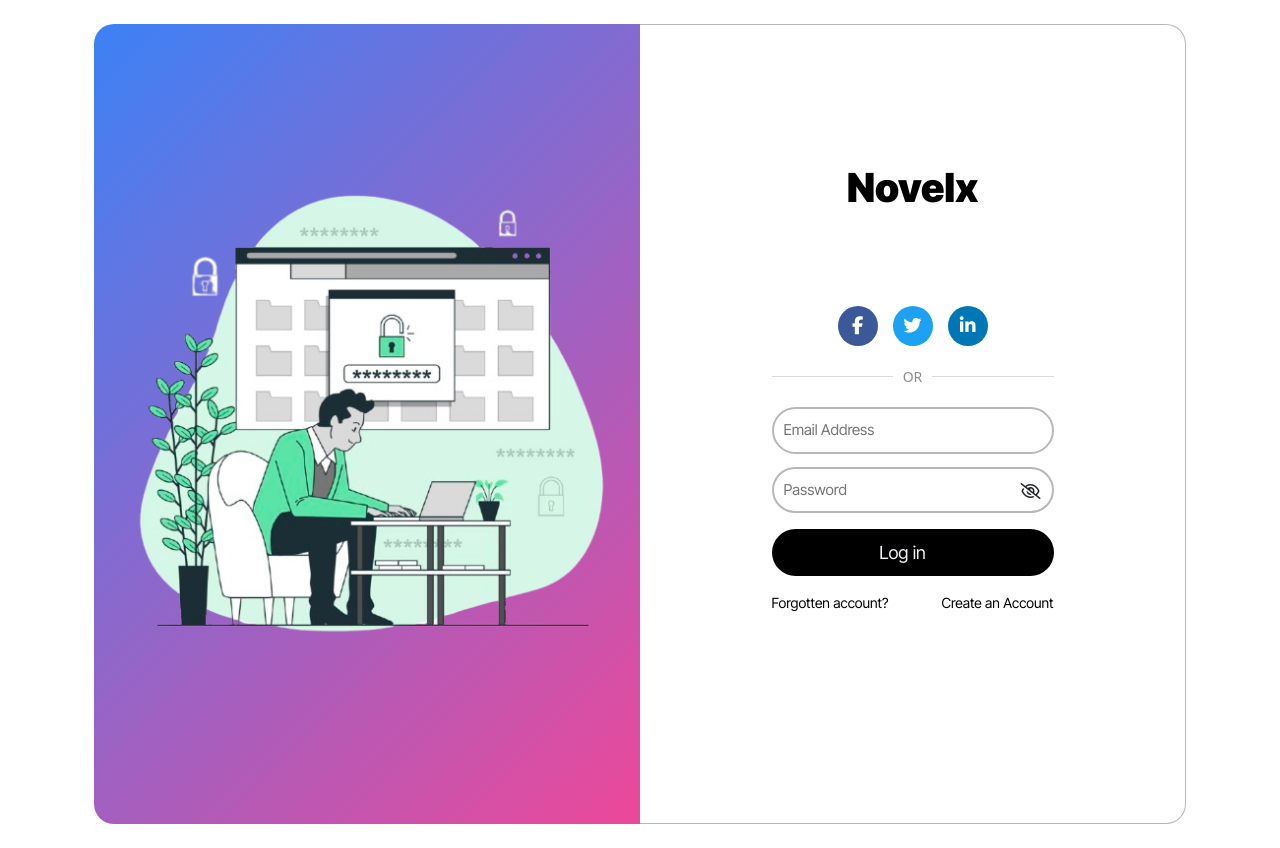
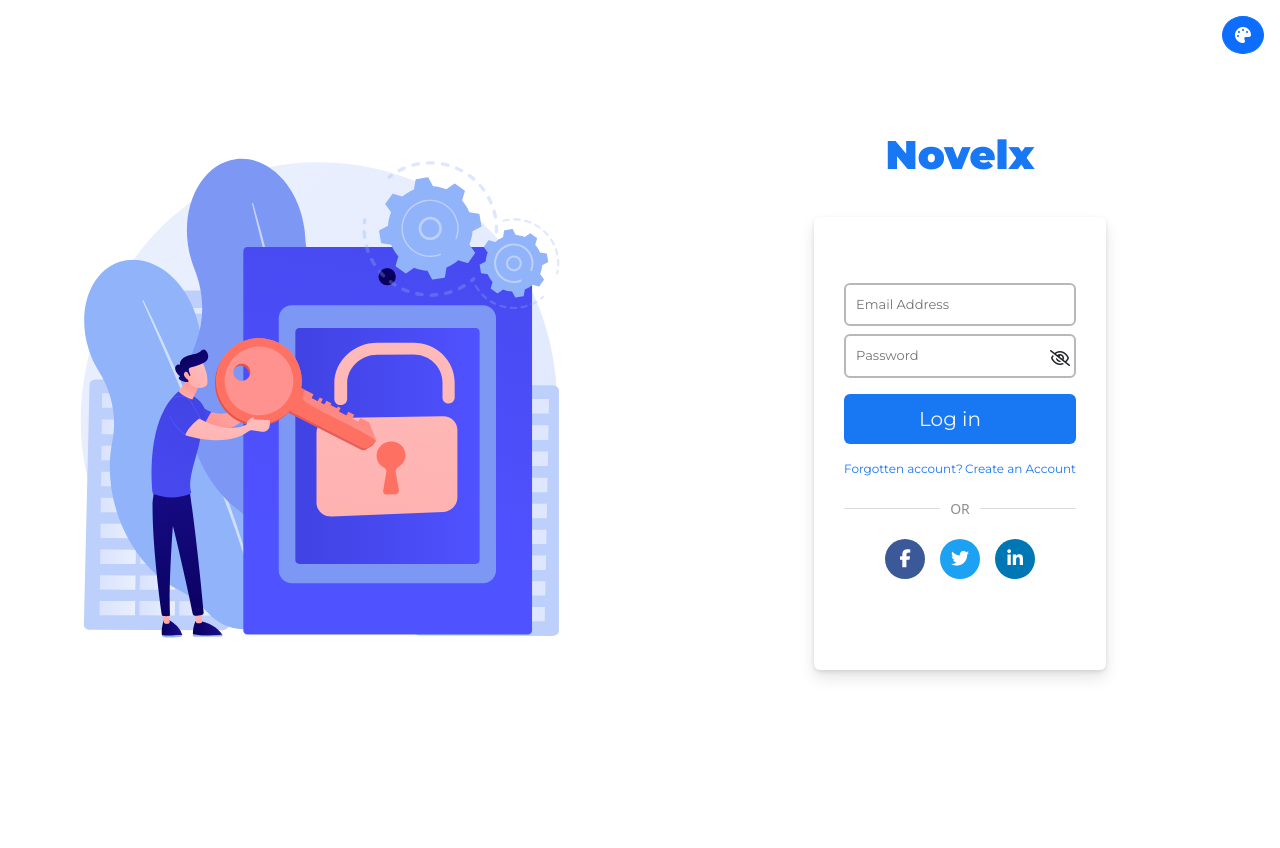
Before and after one commit to Athersh-SR/Login-package, a plain HTML site: page index.html in a window 1280 px wide. After the commit the page ends 800 px from the top, so only its background shows below. Drawn offline with nearby package versions, Linux system fonts and the light colour scheme.

Commit message:
third  commit

```diff
--- a/assets/css/template_1.css
+++ b/assets/css/template_1.css
@@ -75,7 +75,7 @@ form button:hover {
 
 form .form__menus a {
     color: var(--primary-color);
-    font-size: 14px;
+    font-size: 12px;
     cursor: pointer;
     text-decoration: none;
     font-family: var(--primary-font);
@@ -105,7 +105,7 @@ form .form__menus a:hover {
     font-weight: 500;
 }
 
-.social-button {
+/* .social-button {
     display: flex;
     align-items: center;
     gap: 30px;
@@ -127,8 +127,66 @@ form .form__menus a:hover {
 
 .social-button > i{
     font-size: 24px;
+} */
+.social-login {
+    margin: 20px 0;
 }
 
+.social-login p {
+    margin-bottom: 10px;
+    font-weight: 500;
+}
+
+.social-buttons {
+    display: flex;
+    justify-content: center;
+    gap: 15px;
+}
+
+.social-button {
+    width: 40px;
+    height: 40px;
+    border-radius: 50%;
+    background-color: #f1f1f1;
+    display: flex;
+    align-items: center;
+    justify-content: center;
+    font-size: 18px;
+    color: white;
+    transition: transform 0.2s;
+}
+
+.social-button:hover {
+    transform: scale(1.1);
+    cursor: pointer;
+}
+
+.facebook {
+    background-color: #3b5998;
+}
+
+.twitter {
+    background-color: #1da1f2;
+}
+
+.linkedin {
+    background-color: #0077b5;
+}
+.template-switcher .dropdown-menu {
+    transform-origin: top right;
+    transform: scaleY(0);
+    opacity: 0;
+    transition: transform 0.2s ease-out, opacity 0.2s ease-out;
+    display: block;
+    visibility: hidden;
+  }
+
+  .template-switcher .dropdown-menu.show {
+    transform: scaleY(1);
+    opacity: 1;
+    visibility: visible;
+    z-index: 1000;
+  }
 @media (max-width:768px) {
     .leftside {
         display: none !important;
@@ -142,3 +200,9 @@ form .form__menus a:hover {
         padding-top: 65px;
     }
 }
+#templateBtn{
+    border-radius: 50%;
+}
+#templateOptions > li{
+  font-family: var(--primary-font);
+}
--- a/assets/css/template_2.css
+++ b/assets/css/template_2.css
@@ -11,32 +11,28 @@
     padding: 0;
     box-sizing: border-box;
 }
-/* .login_container {
-    width: 100%;
-    max-width: 1200px;
-    margin: 0 auto;
-    height: auto;
-} */
 
 .login_container {
     max-width: 1140px;
     margin: 0 auto;
     padding: 1.5rem;
     flex-direction: row;
-  }
+}
 
 .leftside,
 .rightside {
     width: 50%;
     height: 100vh;
 }
+
 .leftside {
     order: 1;
-  }
+}
 
-  .rightside {
+.rightside {
     order: 2;
-  }
+}
+
 .leftside {
     background: var(--linear-gradient);
     border-top-left-radius: 20px;
@@ -45,20 +41,28 @@
     justify-content: center;
     align-items: center;
 }
-.login_container__img_2{
-  width: 90%;
+
+.login_container__img_2 {
+    width: 90%;
 }
+
 .login__heading>h1 {
     font-family: var(--primary-font);
-    color: var(--primary-color);
+    background: var(--linear-gradient);
+    -webkit-background-clip: text;
+    -webkit-text-fill-color: transparent;
+    background-clip: text;
+    color: transparent;
     font-weight: 900;
 }
-.rightside{
+
+.rightside {
     border: 1px solid rgb(185, 184, 184);
     border-top-right-radius: 20px;
     border-left: none;
     border-bottom-right-radius: 20px;
 }
+
 .rightside input {
     border-radius: 6px;
     font-size: 15px;
@@ -88,11 +92,10 @@ form {
     background-color: #fff;
     padding: 66px 30px 71px 30px;
     border-radius: 6px;
-    /* box-shadow: 0px 2px 4px rgba(0, 0, 0, .1), 0px 8px 16px rgba(0, 0, 0, .1); */
 }
 
 form button {
-    background-color: var(--primary-color);
+    background: var(--linear-gradient);
     color: #f2f4f7;
     width: 100%;
     border: none;
@@ -181,7 +184,10 @@ form .form__menus a:hover {
 
 .template_1_sb,
 .template_1_sp,
-.login_container__img_1,.template_3_fm,.template_3_ct {
+.login_container__img_1,
+.template_3_fm,
+.template_3_ct,
+.template_1_sl {
     display: none;
 }
 
@@ -194,24 +200,33 @@ form .form__menus a:hover {
         width: 100% !important;
         border-top-left-radius: 20px;
         border-bottom-left-radius: 20px;
-        border-left:1px solid rgb(185, 184, 184);
+        border-left: 1px solid rgb(185, 184, 184);
     }
 
     .login__heading {
         padding-top: 65px;
     }
 }
+
 @media (max-width: 768px) {
     .rightside {
         padding-bottom: 20px;
     }
 }
 
-@media (max-width:425px){
+@media (max-width:425px) {
     form .form__menus a {
-        font-size: 12px!important;
+        font-size: 12px !important;
     }
+
     form {
-        padding: 60px 30px 54px 30px!important;
+        padding: 60px 30px 54px 30px !important;
     }
 }
+#templateBtn{
+    border-radius: 50%;
+}
+
+#templateOptions > li {
+    font-family: var(--primary-font);
+}
--- a/assets/css/template_3.css
+++ b/assets/css/template_3.css
@@ -1,12 +1,14 @@
 @import url('https://fonts.googleapis.com/css2?family=Inter+Tight:ital,wght@0,100..900;1,100..900&display=swap');
 @import url('https://fonts.googleapis.com/css2?family=Poppins:ital,wght@0,100;0,200;0,300;0,400;0,500;0,600;0,700;0,800;0,900;1,100;1,200;1,300;1,400;1,500;1,600;1,700;1,800;1,900&family=Roboto:ital,wght@0,100..900;1,100..900&display=swap');
+
 :root {
     --primary-font: "Inter Tight", serif;
-    --secondary-font:"Poppins",'Roboto';
+    --secondary-font: "Poppins", 'Roboto';
     --primary-color: black;
-    --linear-gradient: linear-gradient( to right,
-    #94878d);
+    --linear-gradient: linear-gradient(to right,
+            #94878d);
 }
+
 * {
     margin: 0;
     padding: 0;
@@ -17,7 +19,7 @@
     padding: 0;
     width: 100%;
     flex-direction: row;
-  }
+}
 
 .leftside,
 .rightside {
@@ -39,6 +41,7 @@
     background-size: cover;
     background-position: center;
 }
+
 .login__heading>h1 {
     font-family: var(--primary-font);
     color: var(--primary-color);
@@ -87,12 +90,11 @@ form button {
     font-size: 18px;
     transition: opacity ease;
 }
-form button:hover{
+
+form button:hover {
     opacity: 0.8;
 }
-.template_1_fm{
-    display: none;
-}
+
 form .form__menus a {
     color: var(--primary-color);
     font-size: 14px;
@@ -144,7 +146,7 @@ form .form__menus a:hover {
     width: 40px;
     height: 40px;
     border-radius: 50%;
-    background-color: #f1f1f1;
+    background-color: black;
     display: flex;
     align-items: center;
     justify-content: center;
@@ -158,37 +160,36 @@ form .form__menus a:hover {
     cursor: pointer;
 }
 
-.facebook {
-    background-color: #3b5998;
-}
-
-.twitter {
-    background-color: #1da1f2;
-}
-
-.linkedin {
-    background-color: #0077b5;
-}
 
 .template_1_sb,
 .template_1_sp,
-.login_container__img_1,.login_container__img_2,.template_2_sl,.template_2_sp {
+.login_container__img_1,
+.login_container__img_2,
+.template_2_sl,
+.template_2_sp {
     display: none;
 }
-.template_3_ct .template_3_tle,.template_3_desc,.fa-snowflake{
+
+.template_3_ct .template_3_tle,
+.template_3_desc,
+.fa-snowflake {
     color: #fff;
 }
-.template_3_ct .template_3_tle{
+
+.template_3_ct .template_3_tle {
     font-family: var(--secondary-font);
 }
-.template_3_ct{
+
+.template_3_ct {
     margin-left: 87px;
     margin-top: 145px;
 }
-.fa-snowflake{
+
+.fa-snowflake {
     font-size: 100px;
     font-weight: 300;
 }
+
 @media (max-width:768px) {
     .leftside {
         display: none !important;
@@ -221,3 +222,10 @@ form .form__menus a:hover {
         padding: 60px 30px 54px 30px !important;
     }
 }
+#templateBtn{
+    border-radius: 50%;
+}
+
+#templateOptions > li {
+    font-family: var(--primary-font);
+}
--- a/assets/js/index.js
+++ b/assets/js/index.js
@@ -7,3 +7,19 @@ passIcon.addEventListener('click', () => {
     passIcon.classList.toggle('fa-eye-slash');
     passIcon.classList.toggle('fa-eye');
 });
+  const templateBtn = document.getElementById('templateBtn');
+  const templateOptions = document.getElementById('templateOptions');
+  const stylesheetLink = document.querySelector('link[href*="template_"]');
+
+  templateBtn.addEventListener('click', () => {
+    templateOptions.classList.toggle('d-none');
+  });
+
+  templateOptions.addEventListener('click', (e) => {
+    if (e.target.matches('a[data-template]')) {
+      e.preventDefault();
+      const newTemplate = e.target.getAttribute('data-template');
+      stylesheetLink.href = `./assets/css/${newTemplate}`;
+      templateOptions.classList.add('d-none');
+    }
+  });
--- a/index.html
+++ b/index.html
@@ -5,7 +5,7 @@
   <meta charset="UTF-8">
   <meta name="viewport" content="width=device-width, initial-scale=1.0">
   <title>Novel X | Login</title>
-  <link rel="stylesheet" href="./assets/css/template_2.css">
+  <link rel="stylesheet" href="./assets/css/template_1.css">
   <link rel="stylesheet" href="https://cdnjs.cloudflare.com/ajax/libs/font-awesome/6.5.1/css/all.min.css">
   <link href="https://cdn.jsdelivr.net/npm/bootstrap@5.0.2/dist/css/bootstrap.min.css" rel="stylesheet"
     integrity="sha384-EVSTQN3/azprG1Anm3QDgpJLIm9Nao0Yz1ztcQTwFspd3yD65VohhpuuCOmLASjC" crossorigin="anonymous">
@@ -56,9 +56,6 @@
             <a href="" target="_blank">Create an Account</a>
           </div>
         </div>
-        <div class="template_3_fm form__menus text-center mt-3">
-          <a href="" target="_blank">Don't have an account? Register</a>
-        </div>
         <div class="template_1_sp">
             <div class="separator">
             <div class="line"></div>
@@ -66,17 +63,31 @@
             <div class="line"></div>
           </div>
         </div>
-        <div class="template_1_sb">
-          <div class="social-button apple">
-            <i class="fab fa-apple"></i>
-            <span>Continue with Apple</span>
+        <div class="social-login template_1_sl">
+          <div class="social-buttons">
+            <div onclick="location.href='https://www.facebook.com/login/'" class="social-button facebook"><i class="fab fa-facebook-f"></i></div>
+            <div onclick="location.href='https://x.com/i/flow/login'" class="social-button twitter"><i class="fab fa-twitter"></i></div>
+            <div class="social-button linkedin"><i class="fab fa-linkedin-in"></i></div>
           </div>
         </div>
       </form>
+      <div class="dropdown template-switcher position-absolute top-0 end-0 m-3">
+        <button class="btn btn-primary " type="button" id="templateBtn" data-bs-toggle="dropdown" aria-expanded="false">
+          <i class="fa-solid fa-palette"></i>
+        </button>
+        <ul class="dropdown-menu animate-dropdown d-none" aria-labelledby="templateBtn" id="templateOptions">
+          <li><a data-template="template_1.css" class="dropdown-item" href="#">Theme 1</a></li>
+          <li><a data-template="template_2.css" class="dropdown-item" href="#">Theme 2</a></li>
+          <li><a data-template="template_3.css" class="dropdown-item" href="#">Theme 3</a></li>
+        </ul>
+      </div>
     </div>
   </section>
 
-  <script src="./assets/js/index.js"></script>
+<script src="./assets/js/index.js"></script>
+<script src="https://cdn.jsdelivr.net/npm/bootstrap@5.0.2/dist/js/bootstrap.bundle.min.js" integrity="sha384-MrcW6ZMFYlzcLA8Nl+NtUVF0sA7MsXsP1UyJoMp4YLEuNSfAP+JcXn/tWtIaxVXM" crossorigin="anonymous"></script>
+
+
 </body>
 
 </html>
```
